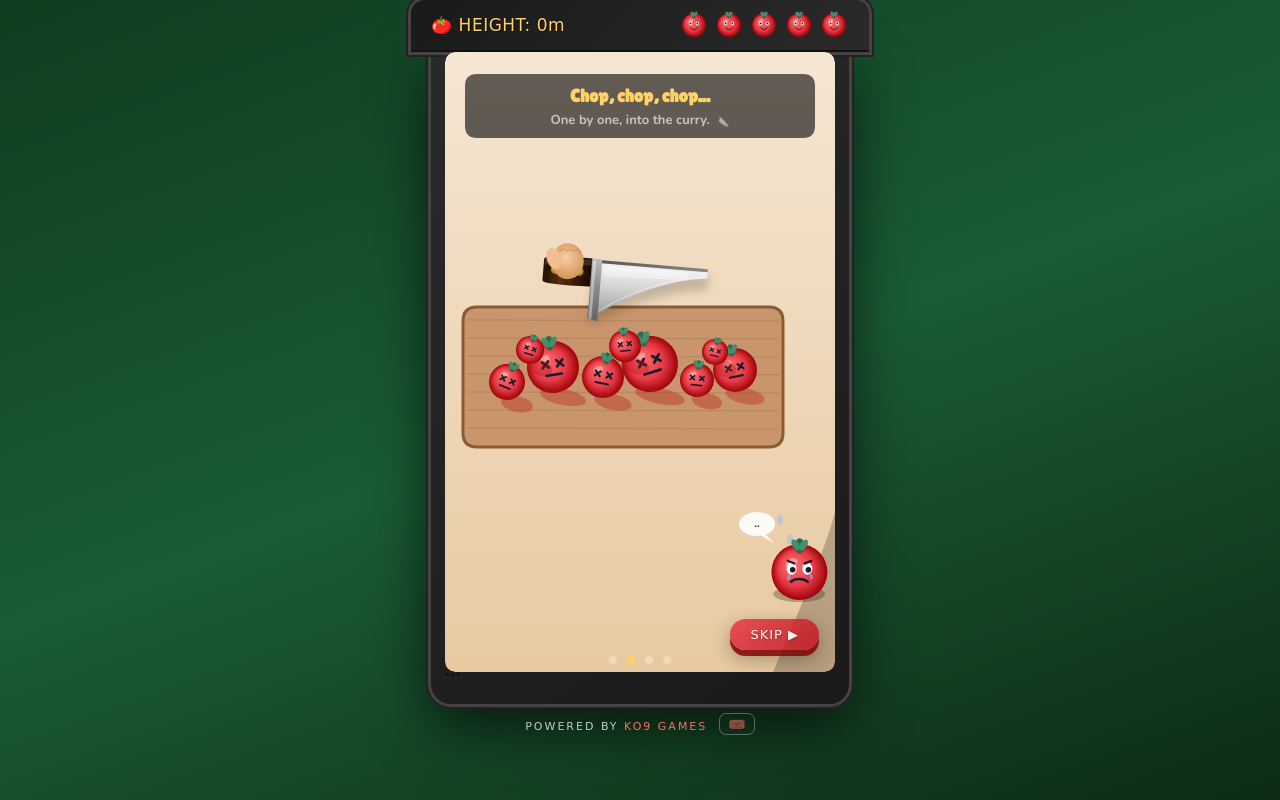
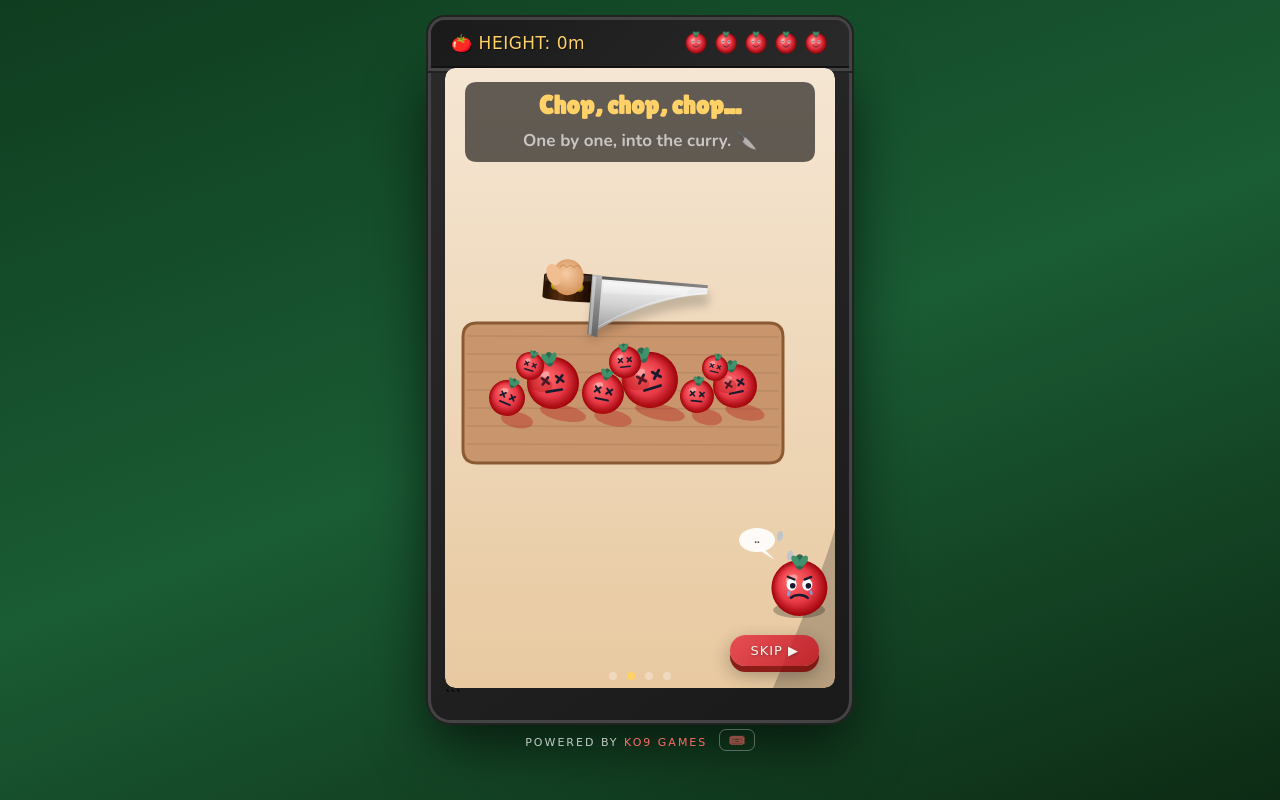
Before and after one commit to parvezniki/Tomatized, a plain HTML site: page index.html in a window 1280 px wide. Drawn offline with nearby package versions, Linux system fonts and the light colour scheme.

Commit message:
Update index.html

```diff
--- a/index.html
+++ b/index.html
@@ -18,6 +18,7 @@
 align-items: flex-start;
 justify-content: center;
 min-height: 100vh;
+min-height: 100dvh;
 font-family: ‘Nunito’, sans-serif;
 overflow: hidden;
 user-select: none;
@@ -31,10 +32,12 @@
 align-items: center;
 gap: 0;
 margin-top: 0;
+/* Scale the whole wrapper to fit the screen */
+transform-origin: top center;
 }
 
 #hud-bar {
-width: 418px; /* bezel width: 390 + 14*2 padding */
+width: 418px;
 background: linear-gradient(135deg, #1a1a1a, #2a2a2a);
 border-radius: 14px 14px 0 0;
 padding: 10px 20px;
@@ -45,6 +48,7 @@
 border-bottom: 2px solid #111;
 position: relative;
 z-index: 2;
+box-sizing: border-box;
 }
 
 #hud-score {
@@ -53,17 +57,19 @@
 color: #ffd166;
 letter-spacing: 0.5px;
 text-shadow: 1px 1px 0 rgba(0,0,0,0.5);
+white-space: nowrap;
 }
 
 #hud-lives {
 display: flex;
-gap: 5px;
+gap: 4px;
 align-items: center;
+flex-shrink: 0;
 }
 
 #hud-lives canvas {
-width: 30px;
-height: 30px;
+width: 26px;
+height: 26px;
 display: block;
 }
 
@@ -224,8 +230,6 @@
     ">🎟️</button>
   </div>
 </div>
-
-<!-- Coupon modal -->
 
 <div id="couponModal" style="
   display:none; position:fixed; inset:0; z-index:9999;
@@ -585,8 +589,8 @@
       if (p.x + p.w > W - 10){ p.x = W - 10 - p.w; p.dir = -1; }
     }
 
-    // Landing collision — only when airborne and falling
-    if (!tom.onGround && tom.vy >= 0) {
+    // Landing collision — only when airborne, falling, and platform is on screen
+    if (!tom.onGround && tom.vy >= 0 && p.y > -20 && p.y < H + 20) {
       const tomBottom = tom.y + TOMATO_R;
       const platTop   = p.y;
 
@@ -686,7 +690,7 @@
     }
   }
 
-  // Remove platforms that scrolled off bottom
+  // Remove platforms that scrolled off bottom (including ground once it's gone)
   const before = platforms.length;
   platforms = platforms.filter(p => p.y < H + 60);
   // If the platform tomato was riding got removed, tomato is now falling
@@ -1953,15 +1957,15 @@
 
   // Caption
   ctx.fillStyle = 'rgba(0,0,0,0.55)';
-  roundRect(ctx, 20, 30, W - 40, 64, 12);
+  roundRect(ctx, 20, 22, W - 40, 80, 12);
   ctx.fill();
   ctx.fillStyle = '#ffd166';
-  ctx.font = 'bold 18px "Lilita One", cursive';
+  ctx.font = 'bold 26px "Lilita One", cursive';
   ctx.textAlign = 'center';
-  ctx.fillText('A basket full of tomatoes...', W/2, 58);
+  ctx.fillText('A basket full of tomatoes...', W/2, 52);
   ctx.fillStyle = 'rgba(255,255,255,0.6)';
-  ctx.font = '13px Nunito, sans-serif';
-  ctx.fillText('Their fate: the curry pot. 😨', W/2, 80);
+  ctx.font = '17px Nunito, sans-serif';
+  ctx.fillText('Their fate: the curry pot. 😨', W/2, 82);
 
   // Spooky steam / shadow from below
   ctx.save();
@@ -2232,15 +2236,15 @@
 
   // Caption
   ctx.fillStyle = 'rgba(0,0,0,0.6)';
-  roundRect(ctx, 20, 22, W - 40, 64, 12);
+  roundRect(ctx, 20, 14, W - 40, 80, 12);
   ctx.fill();
   ctx.fillStyle = '#ffd166';
-  ctx.font = 'bold 18px "Lilita One", cursive';
+  ctx.font = 'bold 26px "Lilita One", cursive';
   ctx.textAlign = 'center';
-  ctx.fillText('Chop, chop, chop...', W/2, 50);
+  ctx.fillText('Chop, chop, chop...', W/2, 46);
   ctx.fillStyle = 'rgba(255,255,255,0.65)';
-  ctx.font = '13px Nunito, sans-serif';
-  ctx.fillText('One by one, into the curry. 🔪', W/2, 72);
+  ctx.font = '17px Nunito, sans-serif';
+  ctx.fillText('One by one, into the curry. 🔪', W/2, 78);
 
   // ── Traumatised tomato hiding in bottom-right corner ──
   const shake = Math.sin(t * 0.022) * 2.5;
@@ -2412,15 +2416,15 @@
 
   // Caption
   ctx.fillStyle = 'rgba(0,0,0,0.6)';
-  roundRect(ctx, 20, 22, W - 40, 64, 12);
+  roundRect(ctx, 20, 14, W - 40, 80, 12);
   ctx.fill();
   ctx.fillStyle = '#ffd166';
-  ctx.font = 'bold 18px "Lilita One", cursive';
+  ctx.font = 'bold 26px "Lilita One", cursive';
   ctx.textAlign = 'center';
-  ctx.fillText('One brave tomato ESCAPES! 💨', W/2, 50);
+  ctx.fillText('One brave tomato ESCAPES! 💨', W/2, 46);
   ctx.fillStyle = 'rgba(255,255,255,0.65)';
-  ctx.font = '13px Nunito, sans-serif';
-  ctx.fillText('Running for its life...', W/2, 72);
+  ctx.font = '17px Nunito, sans-serif';
+  ctx.fillText('Running for its life...', W/2, 78);
 }
 
 // ── Scene 4: Tomatized (title card) ────────────────
@@ -2458,17 +2462,17 @@
   ctx.shadowColor = '#e63946';
   ctx.shadowBlur = 24;
   ctx.fillStyle = '#ffd166';
-  ctx.font = 'bold 38px "Lilita One", cursive';
-  ctx.fillText('TOMATIZED', W/2, 108);
+  ctx.font = 'bold 48px "Lilita One", cursive';
+  ctx.fillText('TOMATIZED', W/2, 112);
   ctx.shadowBlur = 0;
   ctx.fillStyle = 'rgba(255,255,255,0.5)';
-  ctx.font = '13px Nunito, sans-serif';
-  ctx.fillText('(A Traumatised Tomato)', W/2, 132);
+  ctx.font = '17px Nunito, sans-serif';
+  ctx.fillText('(A Traumatised Tomato)', W/2, 140);
   ctx.restore();
 
   // Subtitle
   ctx.fillStyle = 'rgba(255,255,255,0.35)';
-  ctx.font = '12px Nunito, sans-serif';
+  ctx.font = '16px Nunito, sans-serif';
   ctx.textAlign = 'center';
   ctx.fillText('Tap anywhere to jump to safety!', W/2, 420);
 
@@ -2495,7 +2499,7 @@
   ctx.fill();
   ctx.shadowBlur = 0;
   ctx.fillStyle = '#fff';
-  ctx.font = 'bold 16px "Lilita One", cursive';
+  ctx.font = 'bold 20px "Lilita One", cursive';
   ctx.textAlign = 'center';
   ctx.fillText('▶  START CLIMBING', 0, 6);
   ctx.restore();
@@ -2693,6 +2697,34 @@
   });
 });
 
+// ── Responsive scaling ─────────────────────────────
+function scaleGame() {
+  const wrapper = document.querySelector('.game-wrapper');
+  // Total natural height: ko9-label(~28px) + hud-bar(~56px) + bezel-padding(14px) + canvas(620px) + bezel-bottom(14px) + label(~28px) = ~760px
+  // Natural width of wrapper = 418px (hud-bar width)
+  const NATURAL_W = 418;
+  const NATURAL_H = 760;
+
+  const vw = window.innerWidth;
+  const vh = window.innerHeight;
+
+  const scaleX = vw / NATURAL_W;
+  const scaleY = vh / NATURAL_H;
+  const scale  = Math.min(scaleX, scaleY, 1); // never upscale beyond 1
+
+  wrapper.style.transform = `scale(${scale})`;
+  wrapper.style.transformOrigin = 'top center';
+
+  // Centre vertically if there's leftover space
+  const scaledH = NATURAL_H * scale;
+  const topOffset = Math.max(0, (vh - scaledH) / 2);
+  wrapper.style.marginTop = `${topOffset}px`;
+}
+
+scaleGame();
+window.addEventListener('resize', scaleGame);
+window.addEventListener('orientationchange', () => setTimeout(scaleGame, 100));
+
 // ── Boot: show story ───────────────────────────────
 initGame();
 ctx.fillStyle = '#000';
```
